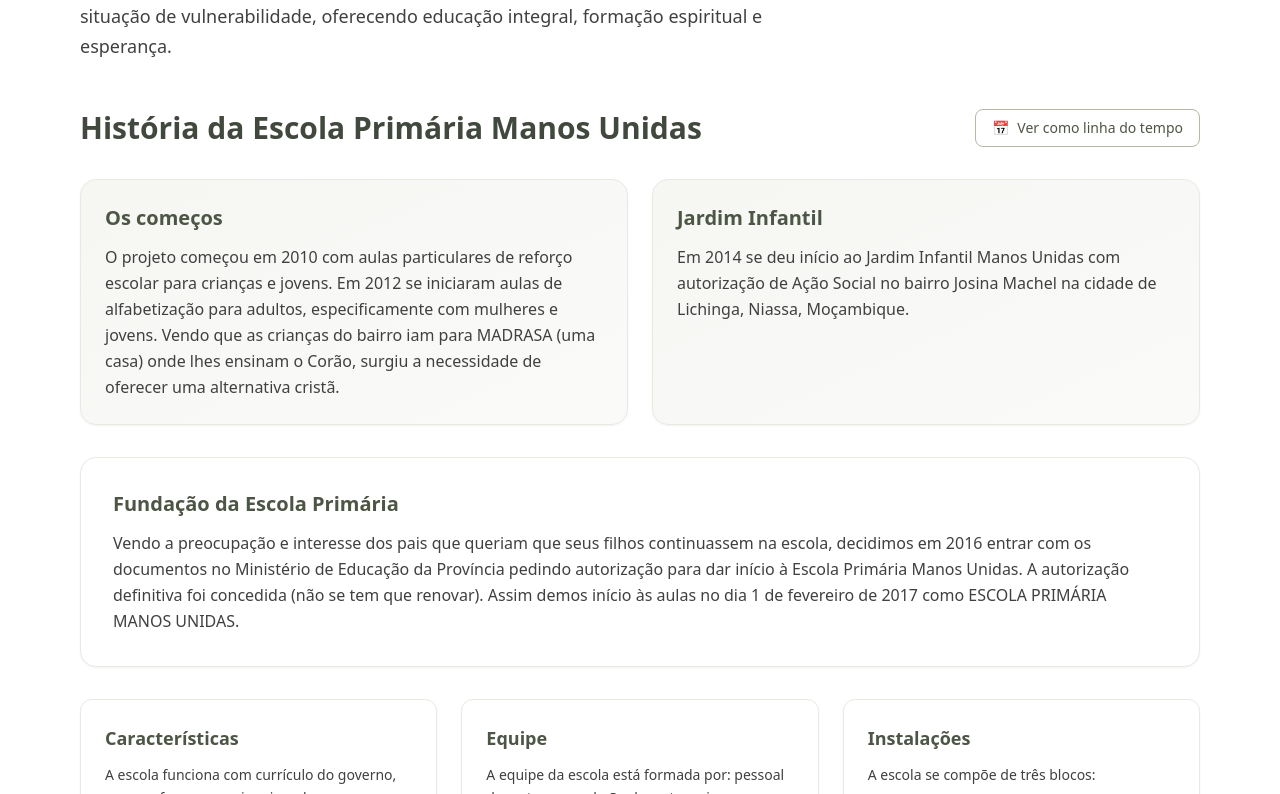
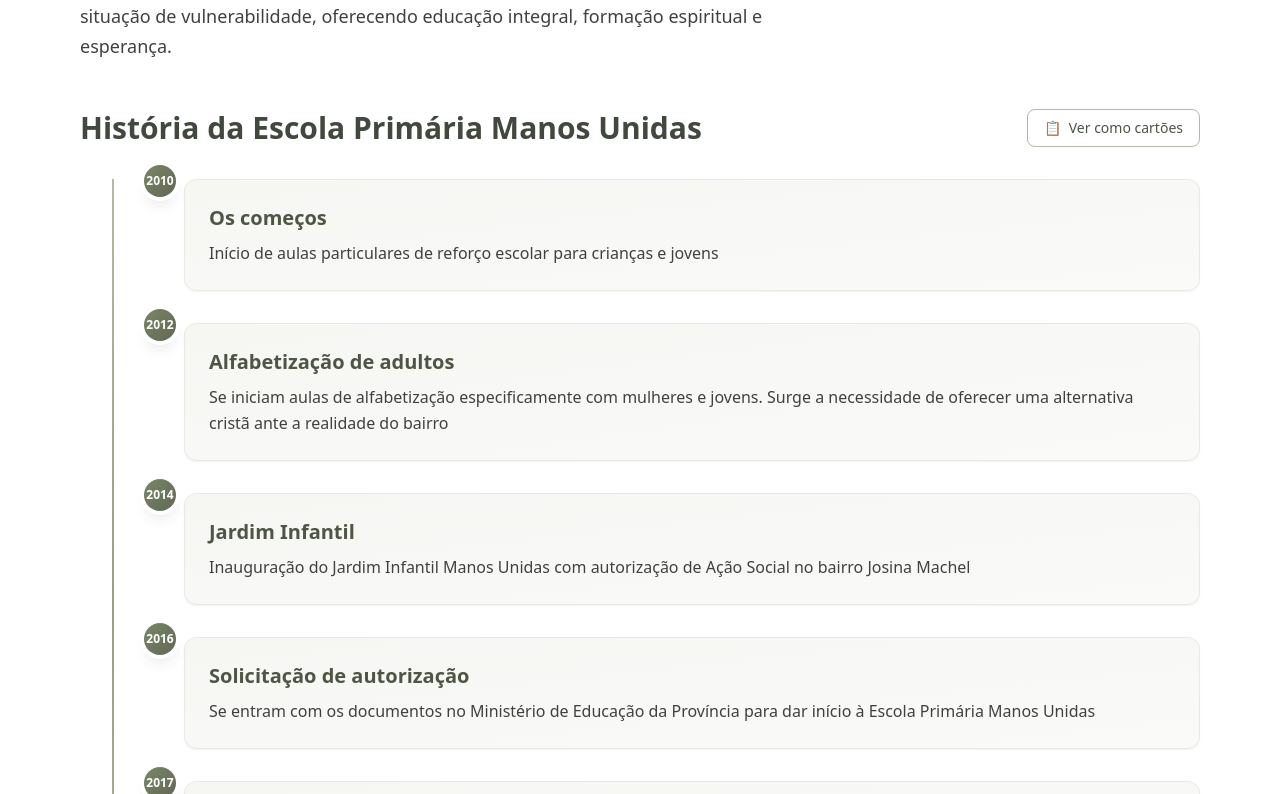
Before and after one commit to dariomatias/escolamaosunidas, a React (Vite) app: page / in a window 1280 px wide. Shown: the part 826-1620 px from the top of the page. Built offline with nearby package versions, Linux system fonts and the light colour scheme.

Commit message:
fix: set timeline view as default for history

```diff
--- a/src/site.jsx
+++ b/src/site.jsx
@@ -598,7 +598,7 @@ const COPY = {
 
 export default function EscolaMaosUnidasSite() {
   const [lang, setLang] = useState("pt");
-  const [showTimeline, setShowTimeline] = useState(false);
+  const [showTimeline, setShowTimeline] = useState(true);
   const t = useMemo(() => COPY[lang], [lang]);
 
   return (
```
